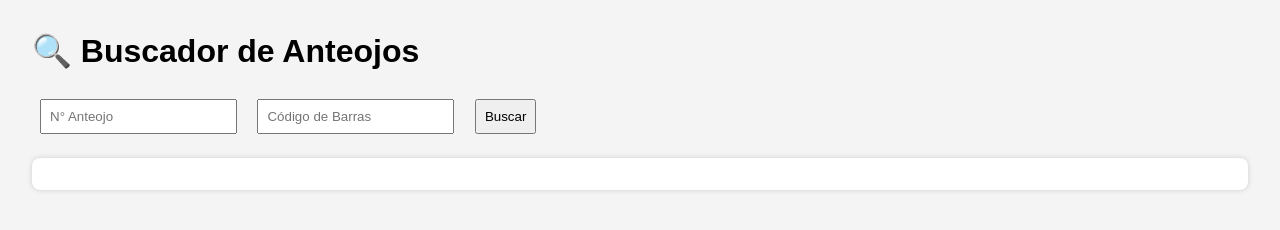
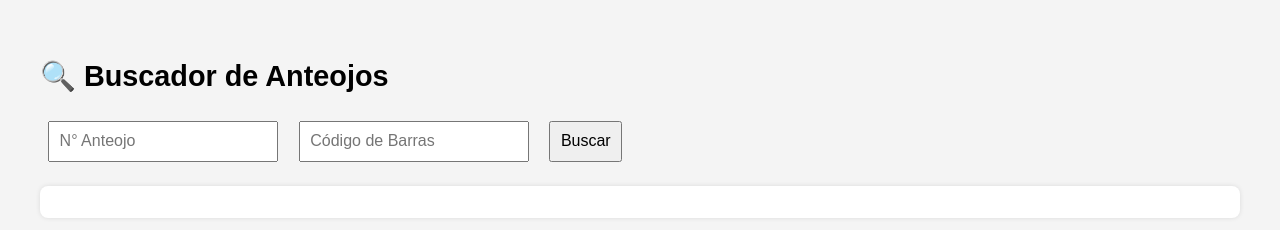
Before and after one commit to a32028974/stock-anteojos-mongo, a website: page public/index.html in a window 1280 px wide. Drawn offline with Linux system fonts and the light colour scheme.

Commit message:
Update index.html

```diff
--- a/public/index.html
+++ b/public/index.html
@@ -3,80 +3,77 @@
 <head>
   <meta charset="UTF-8" />
   <meta name="viewport" content="width=device-width, initial-scale=1.0"/>
-  <title>Buscador de Anteojos</title>
+  <title>Buscador de Anteojos c&push</title>
   <style>
     body {
       font-family: Arial, sans-serif;
-      margin: 2rem;
       background-color: #f4f4f4;
+      padding: 2rem;
+    }
+    h1 {
+      font-size: 1.8rem;
     }
     input, button {
-      padding: 0.5rem;
+      padding: 0.6rem;
       margin: 0.5rem;
+      font-size: 1rem;
     }
     .resultado {
-      background: white;
+      background: #fff;
       padding: 1rem;
+      margin-top: 1rem;
       border-radius: 8px;
-      margin-top: 1rem;
-      box-shadow: 0 0 5px #ccc;
+      box-shadow: 0 0 5px rgba(0,0,0,0.1);
+    }
+    .error {
+      color: red;
+      font-weight: bold;
     }
   </style>
 </head>
 <body>
   <h1>🔍 Buscador de Anteojos</h1>
 
-  <input type="number" id="n_anteojo" placeholder="N° Anteojo">
-  <input type="number" id="codigo" placeholder="Código de Barras">
-  <button onclick="buscarProducto()">Buscar</button>
+  <form onsubmit="buscarProducto(event)">
+    <input type="number" id="n_anteojo" placeholder="N° Anteojo" />
+    <input type="number" id="codigo" placeholder="Código de Barras" />
+    <button type="submit">Buscar</button>
+  </form>
 
   <div id="resultado" class="resultado"></div>
 
   <script>
-    const BASE_URL = "https://stock-anteojos-mongo.onrender.com/api/buscar";
+    async function buscarProducto(event) {
+      event.preventDefault(); // Evita recarga de página
 
-    async function buscarProducto() {
       const anteojo = document.getElementById("n_anteojo").value;
       const codigo = document.getElementById("codigo").value;
+      let url = "/api/productos?";
 
-      if (!anteojo && !codigo) {
-        document.getElementById("resultado").innerHTML = `<strong style="color:red;">Ingresá al menos un dato</strong>`;
-        return;
-      }
+      if (anteojo) url += `anteojo=${anteojo}`;
+      if (codigo) url += `${anteojo ? "&" : ""}codigo=${codigo}`;
 
       try {
-        const res = await fetch(BASE_URL, {
-          method: "POST",
-          headers: { "Content-Type": "application/json" },
-          body: JSON.stringify({
-            id: anteojo,
-            codigo: codigo
-          })
-        });
-
+        const res = await fetch(url);
         const data = await res.json();
 
-        if (!data || data.length === 0) {
-          document.getElementById("resultado").innerHTML = `<strong style="color:red;">Producto no encontrado</strong>`;
-        } else {
-          let html = "<h3>Resultado</h3><ul>";
-          for (let key in data[0]) {
-            html += `<li><strong>${key}:</strong> ${data[0][key]}</li>`;
-          }
-          html += "</ul>";
-          document.getElementById("resultado").innerHTML = html;
+        const div = document.getElementById("resultado");
+
+        if (!res.ok) {
+          div.innerHTML = `<p class="error">${data.error || "Error en la búsqueda"}</p>`;
+          return;
         }
 
-      } catch (err) {
-        console.error(err);
-        document.getElementById("resultado").innerHTML = `<strong style="color:red;">Error de conexión</strong>`;
+        let html = "<h3>Producto encontrado</h3><ul>";
+        for (let key in data) {
+          html += `<li><strong>${key}:</strong> ${data[key]}</li>`;
+        }
+        html += "</ul>";
+        div.innerHTML = html;
+      } catch (error) {
+        document.getElementById("resultado").innerHTML = `<p class="error">Error de conexión</p>`;
       }
     }
-
-    // ⌨️ Presionar ENTER también busca
-    document.addEventListener("keydown", function (e) {
-      if (e.key === "Enter") buscarProducto();
-    });
   </script>
 </body>
 </html>
```
